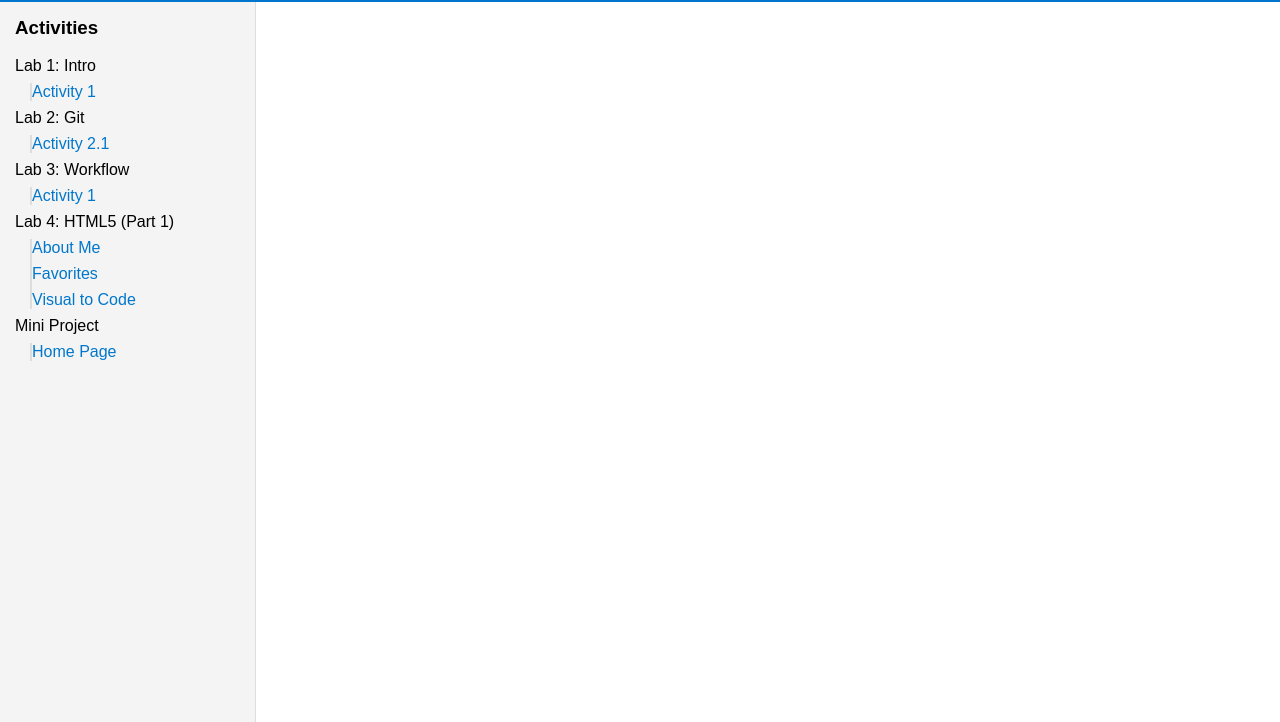
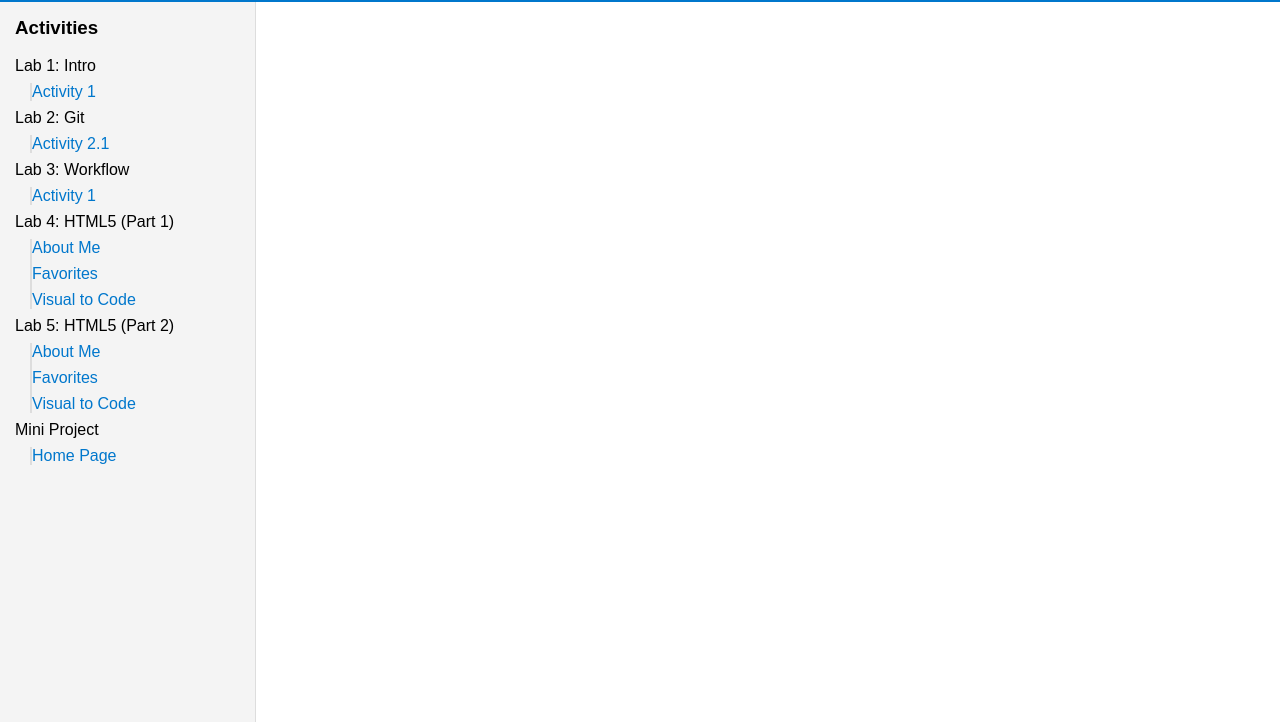
Before and after one commit to NinoRanielCapuli/web-dev-labs, a plain HTML site: page index.html in a window 1280 px wide. Shown: the part 129-851 px from the top of the page. Drawn offline with Linux system fonts and the light colour scheme.

Commit message:
add 2.1 activity

```diff
--- a/index.html
+++ b/index.html
@@ -13,7 +13,7 @@
     <h2>YOUR FULLNAME</h2>
     <p>BSIE - ICT 3A</p>
     <p><a class="custom-link fa-brands fa-github"
-      href="https://github.com/michael-serrano/web-dev-labs"> Github Repository</a></p>
+      href="https://github.com/NinoRanielCapuli/web-dev-labs"> Github Repository</a></p>
   </header>
 
   <div class="container">
@@ -54,7 +54,18 @@
             </li>
           </ul>
         </li>
-
+         <li> Lab 5: HTML5 (Part 2)
+          <ul>
+            <li>
+              <a href="lab4/about.html" target="activity-frame">About Me</a>
+            </li>
+            <li>
+              <a href="lab4/favorites.html" target="activity-frame">Favorites</a>
+            </li>
+            <li>
+              <a href="lab4/visual-code.html" target="activity-frame">Visual to Code</a>
+            </li>
+          </ul>
         </li>
         <li>Mini Project
           <ul>
```
